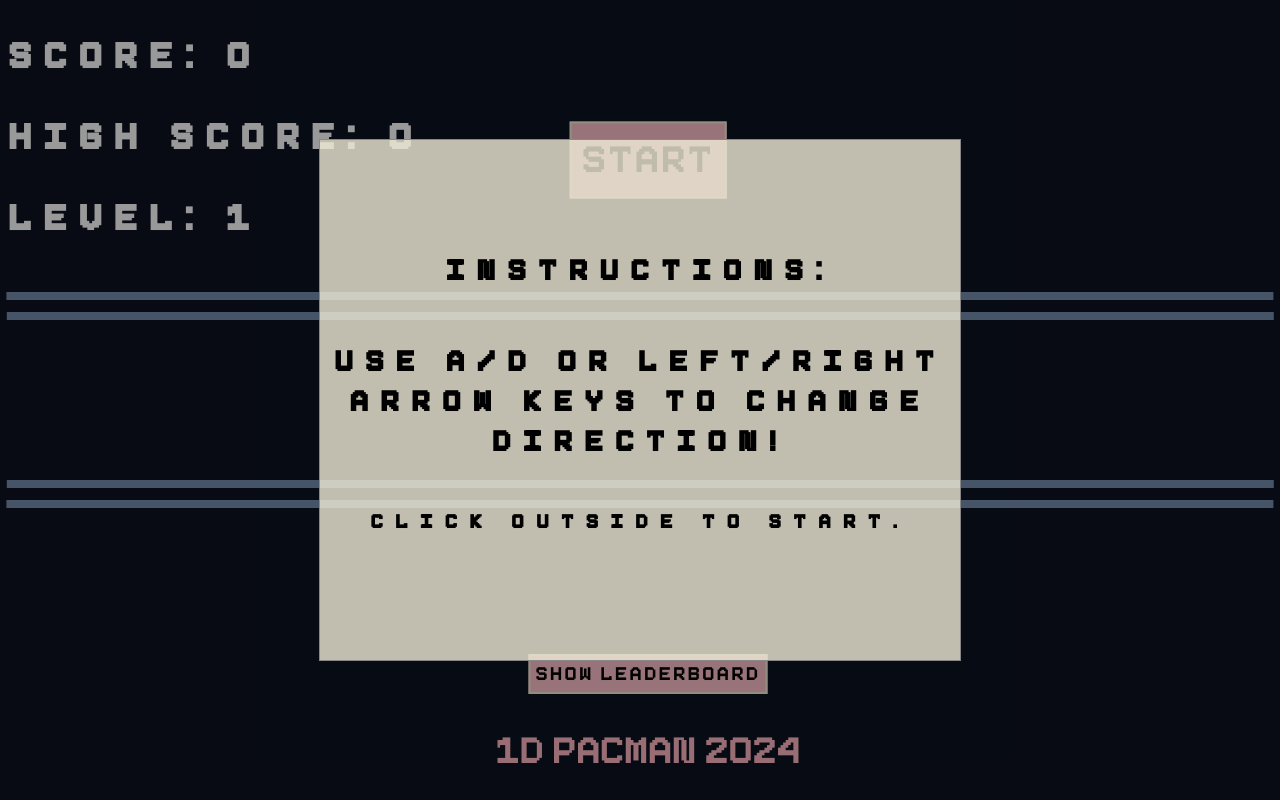
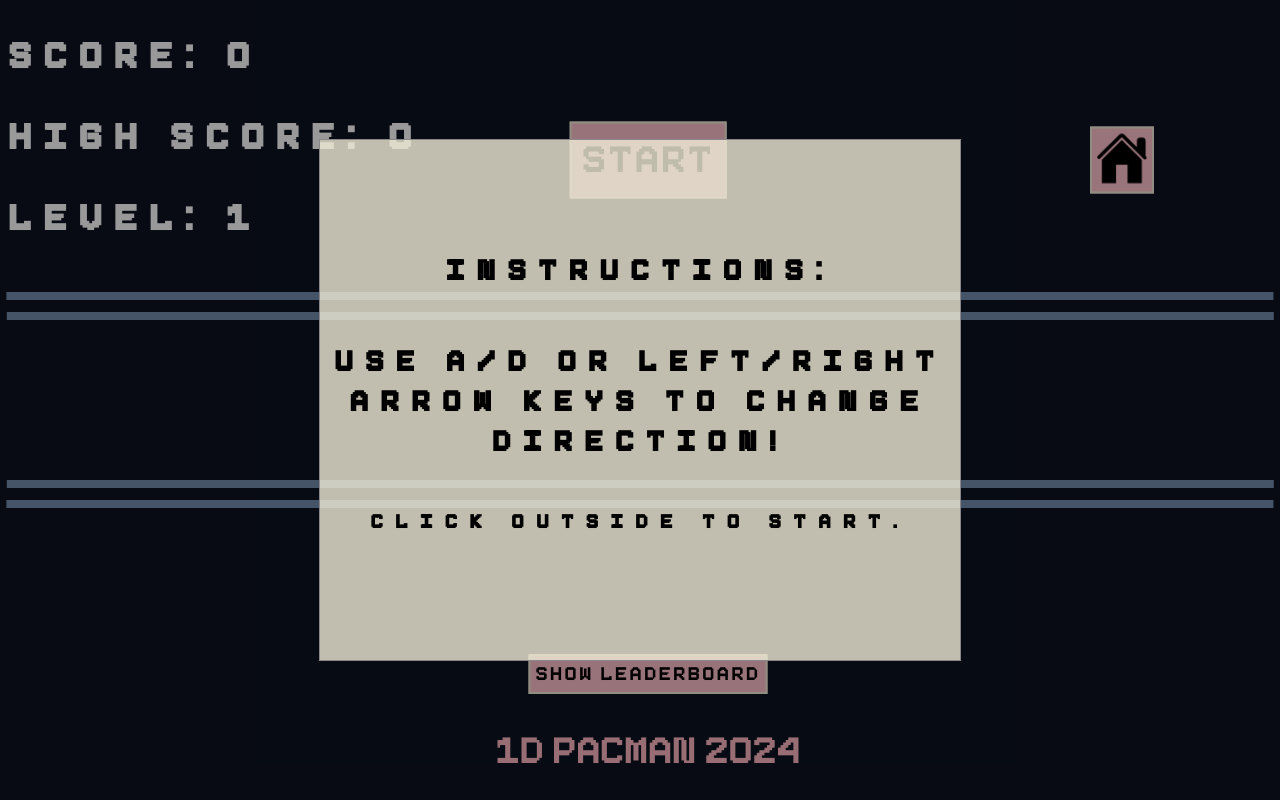
Before and after one commit to amyhuang8/3140_A4_Pacman, a PHP site: page /run_game.php in a window 1280 px wide. Run offline with PHP 8.4, Linux system fonts and the light colour scheme.

Commit message:
Add home button & session destroy logic

```diff
--- a/public/css/run_game.css
+++ b/public/css/run_game.css
@@ -36,8 +36,23 @@
     border: 2px solid #F0EBD8;
 }
 
-#begin-button:hover {
-    background-color: lightpink;
+#exit-button {
+    position: absolute;
+    top: 20vh;
+    right: 8%;
+    transform: translate(-50%, -50%);
+
+    padding: 5px;
+    background-color: pink;
+    cursor: pointer;
+    border: 2px solid #F0EBD8;
+}
+
+#exit-button img {
+    width: 50px;
+    height: 50px;
+    object-fit: contain;
+    object-position: center;
 }
 
 #leaderboard-button {
@@ -54,7 +69,7 @@
     border: 2px solid #F0EBD8;
 }
 
-#leaderboard-button:hover {
+#begin-button:hover, #leaderboard-button:hover, #exit-button:hover {
     background-color: lightpink;
 }
 
--- a/public/js/run_game.js
+++ b/public/js/run_game.js
@@ -44,12 +44,16 @@
     // VARIABLE DECLARATION:
     const beginButton = document.getElementById("begin-button");
     const leaderboardButton = document.getElementById("leaderboard-button");
+    const exitButton = document.getElementById("exit-button");
 
     beginButton.disabled = true; //disabling begin button
     beginButton.style.cursor = "not-allowed"; //disabling cursor
 
     leaderboardButton.disabled = true; //disabling leaderboard button
     leaderboardButton.style.cursor = "not-allowed"; //disabling cursor
+
+    exitButton.disabled = true; //disabling exit button
+    exitButton.style.cursor = "not-allowed"; //disabling cursor
 
 }
 
@@ -95,12 +99,16 @@
     // VARIABLE DECLARATION:
     const button = document.getElementById("begin-button");
     const leaderboardButton = document.getElementById("leaderboard-button");
+    const exitButton = document.getElementById("exit-button");
 
     button.disabled = false; //re-enabling begin button
     button.style.cursor = "pointer"; //resetting cursor
 
     leaderboardButton.disabled = false; //re-enabling leaderboard button
     leaderboardButton.style.cursor = "pointer"; //resetting cursor
+
+    exitButton.disabled = false; //re-enabling exit button
+    exitButton.style.cursor = "pointer"; //resetting cursor
 
     clearInterval(ghostTimer); //clearing ghost movement interval
     clearInterval(moveTimer); //clearing continuous movement
--- a/public/run_game.php
+++ b/public/run_game.php
@@ -198,6 +198,29 @@
 
     if ($_POST['action'] === "resetGame") { //resetting the game
 
+        // VARIABLE DECLARATION:
+        $name = $game->getName();
+        $highScore = $game->getHighScore();
+
+        // PROCESS: preparing the SQL query to update a record
+        $sql = $conn->prepare("UPDATE users SET highscore=? WHERE username=?");
+
+        // PROCESS: binding parameters to statement
+        $sql->bind_param("is", $highScore, $name);
+
+        // PROCESS: executing the statement
+        try {
+
+            $sql->execute();
+            $sql->close();
+
+        } catch (Exception $e) {
+
+            // OUTPUT:
+            error_log($e->getMessage());
+
+        }
+
         $game->resetGame();
         $_SESSION['game'] = $game; //updating session var.
 
@@ -206,7 +229,7 @@
             'board' => $game->getBoard(),
             'directionPM' => $game->getDirectionPM(),
             'directionGhost' => $game->getDirectionGhost(),
-            'highScore' => $game->getHighScore(),
+            'highScore' => $highScore,
             'level' => $game->getLevel(),
         ];
 
@@ -256,6 +279,11 @@
             <h1 id="high-score">High Score: 0</h1>
             <h1 id="level">Level: 1</h1>
             <button id="begin-button" onclick="resetGame();">Start</button>
+            <form action="logout.php" method="post">
+                <button id="exit-button" type="submit">
+                    <img src="resources/icon_home.png" alt="Home icon">
+                </button>
+            </form>
         </header>
 
         <!--GAME BOARD-->
```
Also changed, not shown: public/logout.php (added, +16 -0 lines), public/resources/icon_home.png (added).
